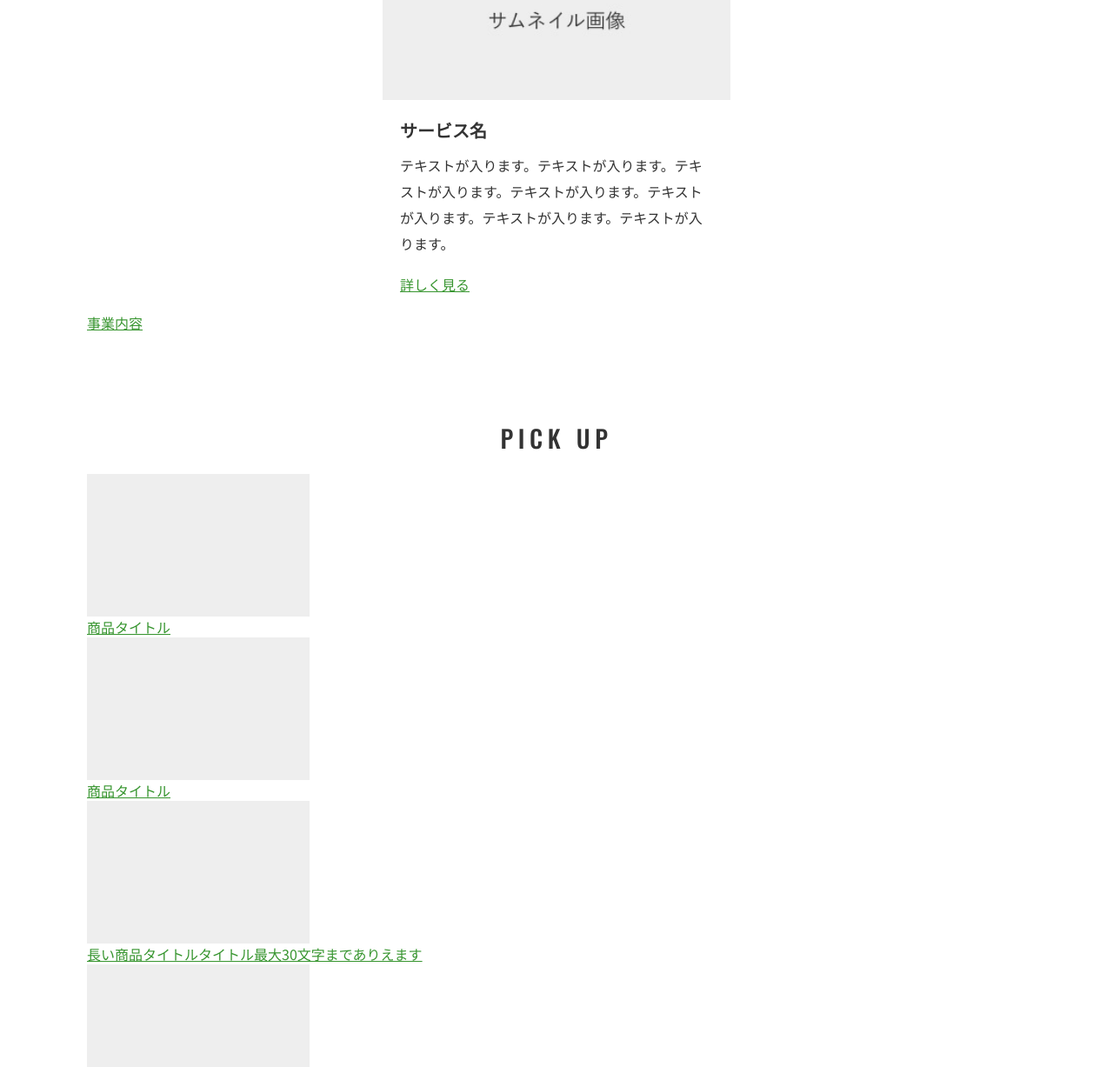
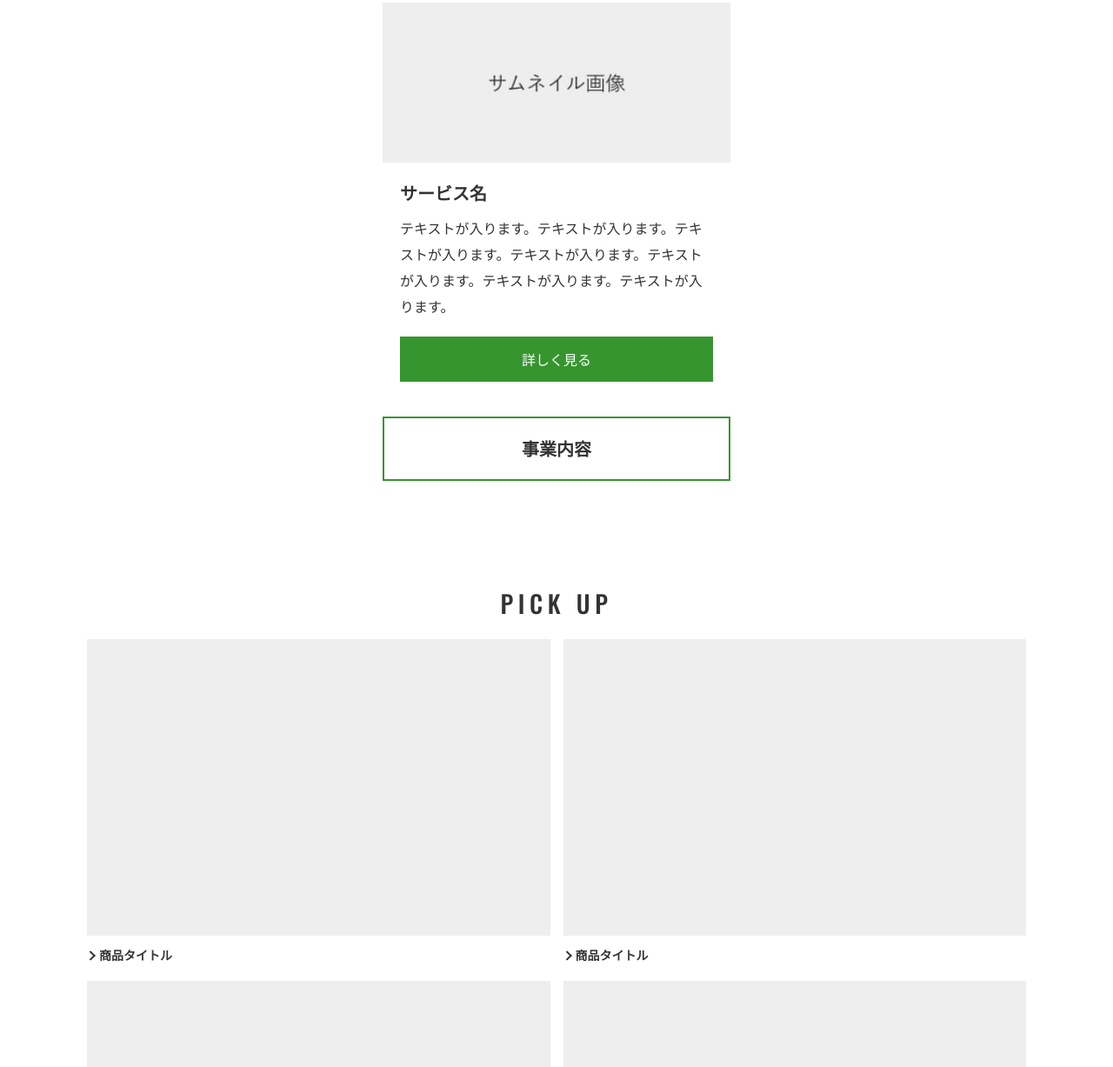
Before and after one commit to more-connect/practice, a plain HTML site: page htmlcss/exercise1/index.html in a window 1280 px wide. Shown: the part 1573-2800 px from the top of the page at 87% size. Drawn offline with nearby package versions, Linux system fonts and the light colour scheme.

Commit message:
exe1-mobileView

```diff
--- a/htmlcss/exercise1/common.css
+++ b/htmlcss/exercise1/common.css
@@ -180,8 +180,28 @@ a:hover {
 /*----------------------------------------
 	footer
 ----------------------------------------*/
-
-
+.footer{
+  padding: 0 20px;
+  background: #333;
+  color: #fff;
+}
+.footer__menu > li{
+  border-bottom: 1px solid #707070;
+}
+.footer__menu a{
+  display: block;
+  padding: 1em 20px;
+  color: #fff;
+  font-size: 14px;
+  font-weight: bold;
+  text-decoration: none;
+}
+.footer__copyright{
+  text-align: center;
+  padding: 40px 0;
+  font-size: 14px;
+  font-weight: bold;
+}
 /*----------------------------------------
 	container
 ----------------------------------------*/
@@ -216,7 +236,37 @@ a:hover {
 /*----------------------------------------
 	button
 ----------------------------------------*/
+.centerButton{
+  max-width: 400px;
+  margin: 20px auto;
+}
 .buttonM{
   display: block;
-
+  text-align: center;
+  border: 2px solid #37952F;
+  background: #37952F;
+  color: #fff;
+  text-decoration: none;
+  padding: 12px 15px;
+  transition: color .3s, background-color .3s;
 }
+.buttonL{
+  display: block;
+  padding: 20px;
+  border: 2px solid #37952F;
+  background: #fff;
+  color: #333;
+  font-size: 20px;
+  font-weight: bold;
+  text-decoration: none;
+  text-align: center;
+  transition: color .3s, background-color .3s;
+}
+.buttonM:hover{
+  background: #fff;
+  color: #37952F;
+}
+.buttonL:hover{
+  background: #37952F;
+  color: #fff;
+}
--- a/htmlcss/exercise1/top.css
+++ b/htmlcss/exercise1/top.css
@@ -23,7 +23,7 @@
 }
 .mainVisual__catch{
 	margin-top: 20px;
-	font-style: 20px;
+	font-size: 20px;
 	font-weight: bold;
 	line-height: 2;
 }
@@ -39,8 +39,8 @@
 .serviceList__item{
 	max-width: 400px;
 	margin: 20px auto 0;
+	box-shadow: 0 0 6px rgb(0, 0, 0 / 10%);
 	background: #fff;
-	box-shadow: 0 0 6px rgb(0, 0, 0 / 10%);
 }
 .serviceList__thumb img{
 	max-width: none;
@@ -63,3 +63,40 @@
 
 /* pickupList
 ----------------------------------------*/
+.pickupList{
+	display: flex;
+	flex-wrap: wrap;
+	justify-content: space-between;
+	margin-top: -20px;
+}
+.pickupList__item{
+	width: calc((100% - 15px) / 2);
+	margin-top: 20px;
+}
+.pickupList__item a{
+	color: inherit;
+	font-weight: bold;
+	text-decoration: none;
+}
+.pickupList__thumb{
+	max-width: none;
+	width: 100%;
+}
+.pickupList__title{
+	position: relative;
+	margin-top: 1em;
+	padding-left: 1em;
+	font-size: 14px;
+	line-height: 1.28;
+}
+.pickupList__title::before{
+	position: absolute;
+	left: 0;
+	top: .4em;
+	content: "";
+	width: .6em;
+	height: .6em;
+	border-top: 2px solid;
+	border-right: 2px solid;
+	transform: rotate(45deg);
+}
```
